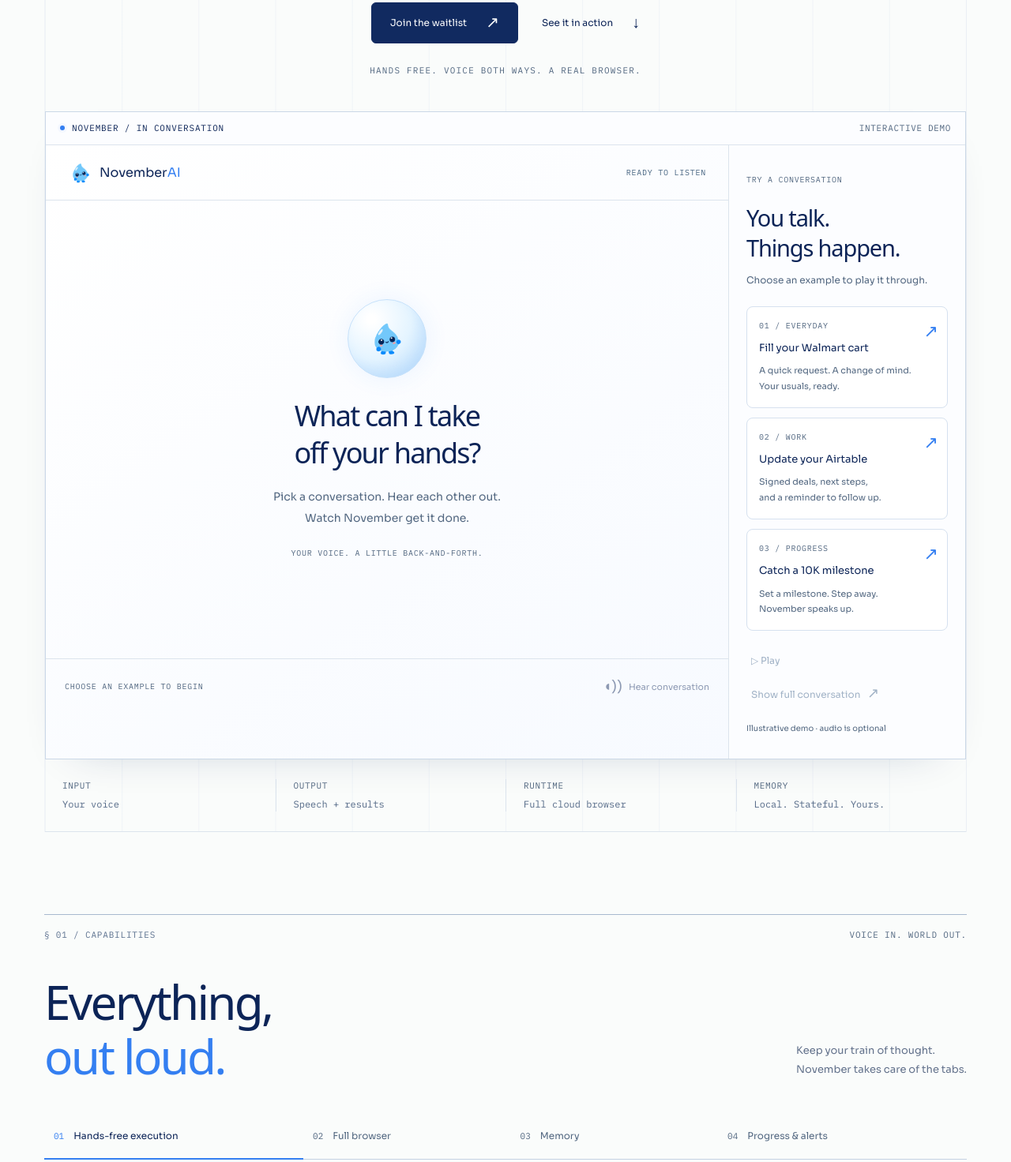
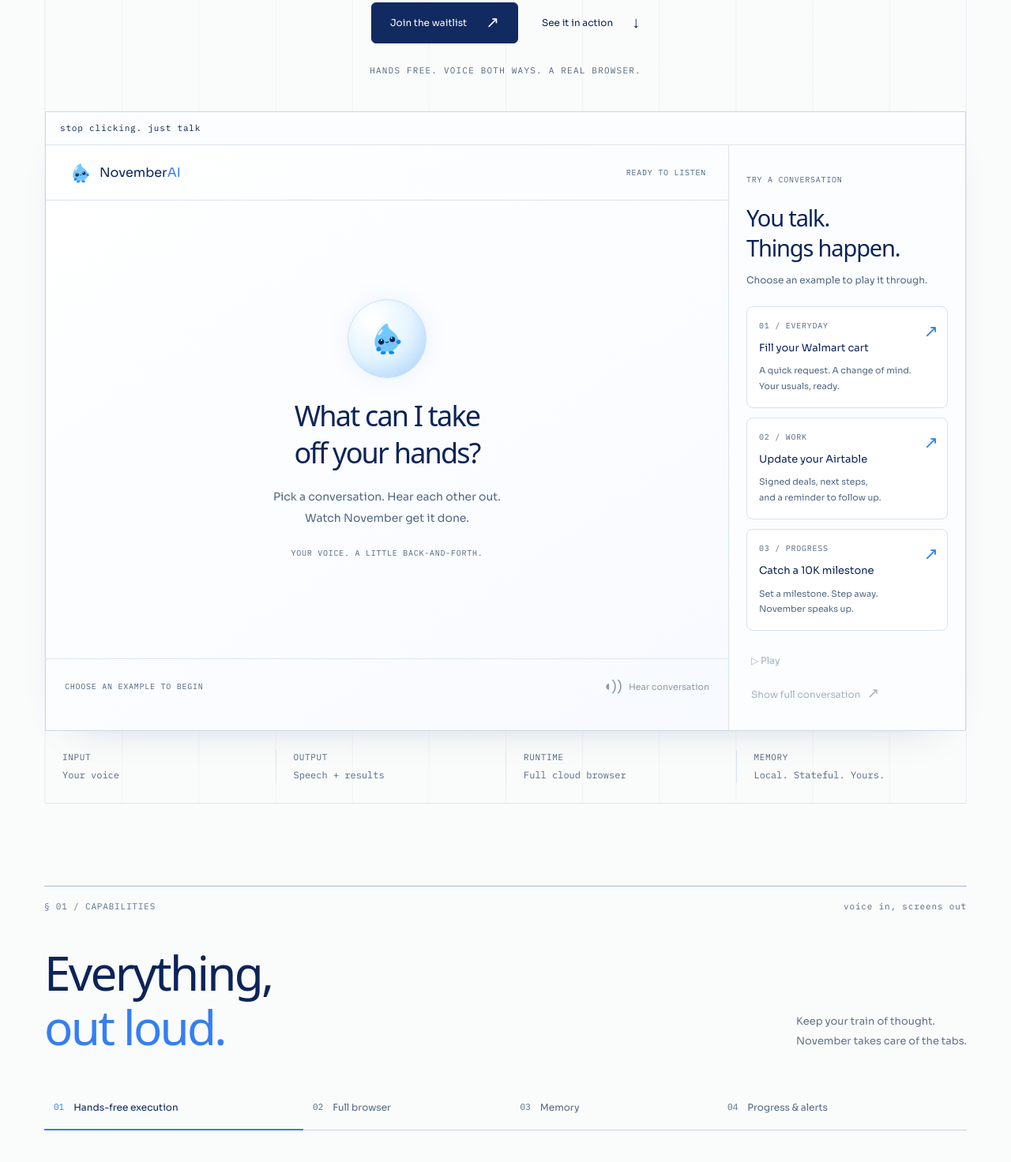
Before and after one commit to NovemberAI/helloNovember, a website: page public/index.html in a window 1280 px wide. Shown: the part 427-1899 px from the top of the page at 79% size. Drawn offline with Linux system fonts and the light colour scheme; a web font is replaced by a local one.

Commit message:
simplify demo and capability labels

```diff
--- a/public/index.html
+++ b/public/index.html
@@ -28,7 +28,7 @@
         <div class="hero-footnote mono">HANDS FREE. VOICE BOTH WAYS. A REAL BROWSER.</div>
       </div>
       <div id="demo" class="execution-demo" aria-label="Interactive NovemberAI demonstration">
-        <div class="demo-toolbar"><div class="mono"><span class="status-dot"></span> NOVEMBER / IN CONVERSATION</div><span class="demo-note mono">INTERACTIVE DEMO</span></div>
+        <div class="demo-toolbar"><div class="mono">stop clicking. just talk</div></div>
         <div class="conversation-layout">
           <div class="conversation-workspace" id="scenario-panel" role="region" aria-label="Spoken conversation and actions">
             <div class="conversation-heading"><span><img src="assets/november-mascot.png" alt="" width="32" height="32"> November<span class="blue">AI</span></span><span class="mono" id="voice-state">READY TO LISTEN</span></div>
@@ -45,7 +45,7 @@
               <button id="scenario-1" aria-controls="scenario-panel" aria-pressed="false" data-scenario="1"><span class="mono">02 / WORK</span><strong>Update your Airtable</strong><small>Signed deals, next steps,<br> and a reminder to follow up.</small><span class="choice-arrow" aria-hidden="true">↗</span></button>
               <button id="scenario-2" aria-controls="scenario-panel" aria-pressed="false" data-scenario="2"><span class="mono">03 / PROGRESS</span><strong>Catch a 10K milestone</strong><small>Set a milestone. Step away.<br> November speaks up.</small><span class="choice-arrow" aria-hidden="true">↗</span></button>
             </div>
-            <div class="conversation-controls"><button id="play-toggle" disabled>▷ Play</button><button id="show-conversation" disabled>Show full conversation <span aria-hidden="true">↗</span></button></div><span class="conversation-disclaimer">Illustrative demo · audio is optional</span>
+            <div class="conversation-controls"><button id="play-toggle" disabled>▷ Play</button><button id="show-conversation" disabled>Show full conversation <span aria-hidden="true">↗</span></button></div>
           </aside>
         </div>
       </div>
@@ -53,10 +53,10 @@
     </section>
 
     <section class="capabilities section wrap" id="capabilities" aria-labelledby="cap-title">
-      <div class="section-index mono"><span>§ 01 / CAPABILITIES</span><span>VOICE IN. WORLD OUT.</span></div>
+      <div class="section-index mono"><span>§ 01 / CAPABILITIES</span><span>voice in, screens out</span></div>
       <div class="section-intro"><h2 id="cap-title">Everything,<br> <span class="blue">out loud.</span></h2><p>Keep your train of thought.<br> November takes care of the tabs.</p></div>
       <div class="feature-tabs" role="tablist" aria-label="Capabilities"><button id="feature-0" role="tab" aria-selected="true" aria-controls="feature-panel" data-feature="0"><span>01</span> Hands-free execution</button><button id="feature-1" role="tab" aria-selected="false" tabindex="-1" aria-controls="feature-panel" data-feature="1"><span>02</span> Full browser</button><button id="feature-2" role="tab" aria-selected="false" tabindex="-1" aria-controls="feature-panel" data-feature="2"><span>03</span> Memory</button><button id="feature-3" role="tab" aria-selected="false" tabindex="-1" aria-controls="feature-panel" data-feature="3"><span>04</span> Progress & alerts</button></div>
-      <div class="feature-panel" id="feature-panel" role="tabpanel" aria-labelledby="feature-0"><div class="feature-copy"><span class="mono feature-number" id="feature-number">01 / 04</span><h3 id="feature-title">A conversation.<br> Not a command line.</h3><p id="feature-description">You talk, it talks back. Carry on with your day while November works — and speaks up when something worth knowing happens.</p><ul id="feature-bullets"></ul><span class="mono feature-demo-label">ILLUSTRATIVE PRODUCT EXPERIENCE ↗</span></div><div id="feature-visual" class="feature-visual"></div></div>
+      <div class="feature-panel" id="feature-panel" role="tabpanel" aria-labelledby="feature-0"><div class="feature-copy"><span class="mono feature-number" id="feature-number">01 / 04</span><h3 id="feature-title">A conversation.<br> Not a command line.</h3><p id="feature-description">You talk, it talks back. Carry on with your day while November works — and speaks up when something worth knowing happens.</p><ul id="feature-bullets"></ul></div><div id="feature-visual" class="feature-visual"></div></div>
     </section>
 
     <section class="hardware section wrap" id="hardware" aria-labelledby="hardware-title">
```
